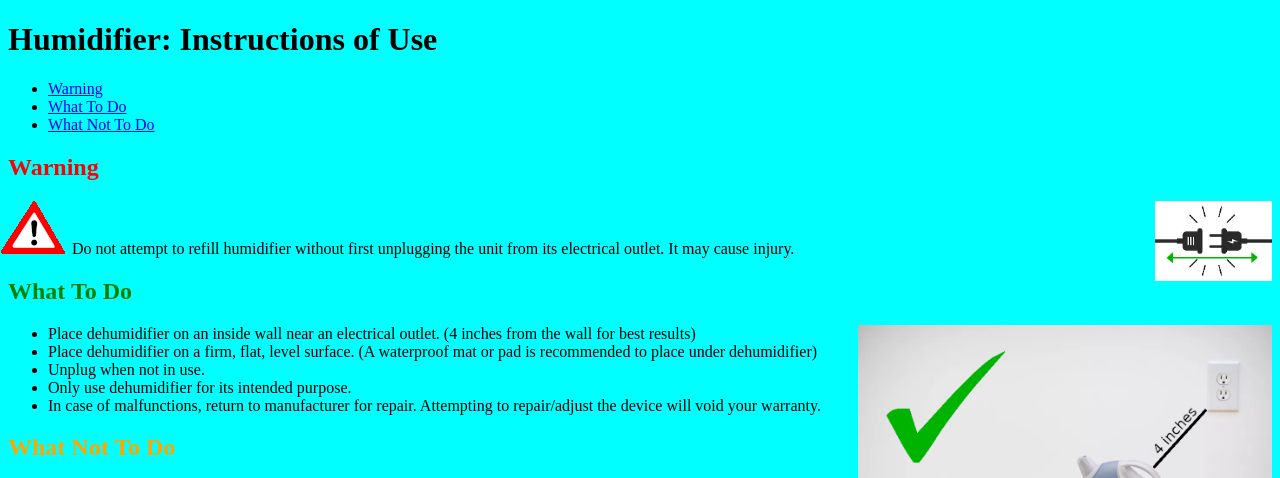
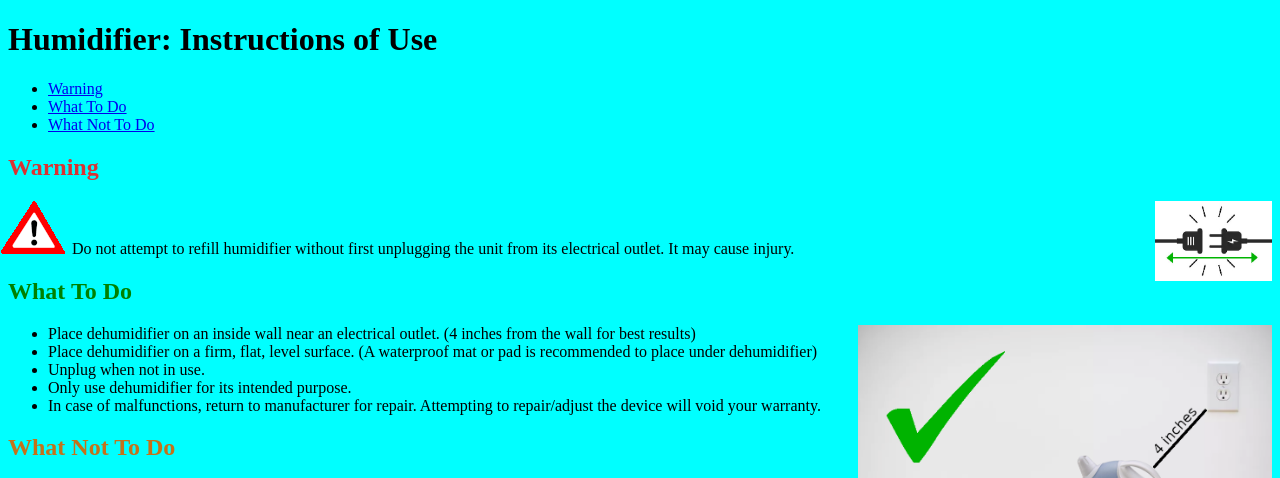
Before and after one commit to IonatanGiurgiu/com424-instructions, a plain HTML site: page index.html in a window 1280 px wide. Shown: the top 478 px of the page. Drawn offline with Linux system fonts and the light colour scheme.

Commit message:
changed colors

```diff
--- a/InstructionsCSS.css
+++ b/InstructionsCSS.css
@@ -3,7 +3,7 @@ body {
 }
 
 #warnings {
-	color: red;
+	color: #db3232;
 }
 
 #do{
@@ -11,7 +11,7 @@ body {
 }
 
 #donot {
-	color: orange;
+	color: #c4721a;
 }
 
 #wlist {
```
